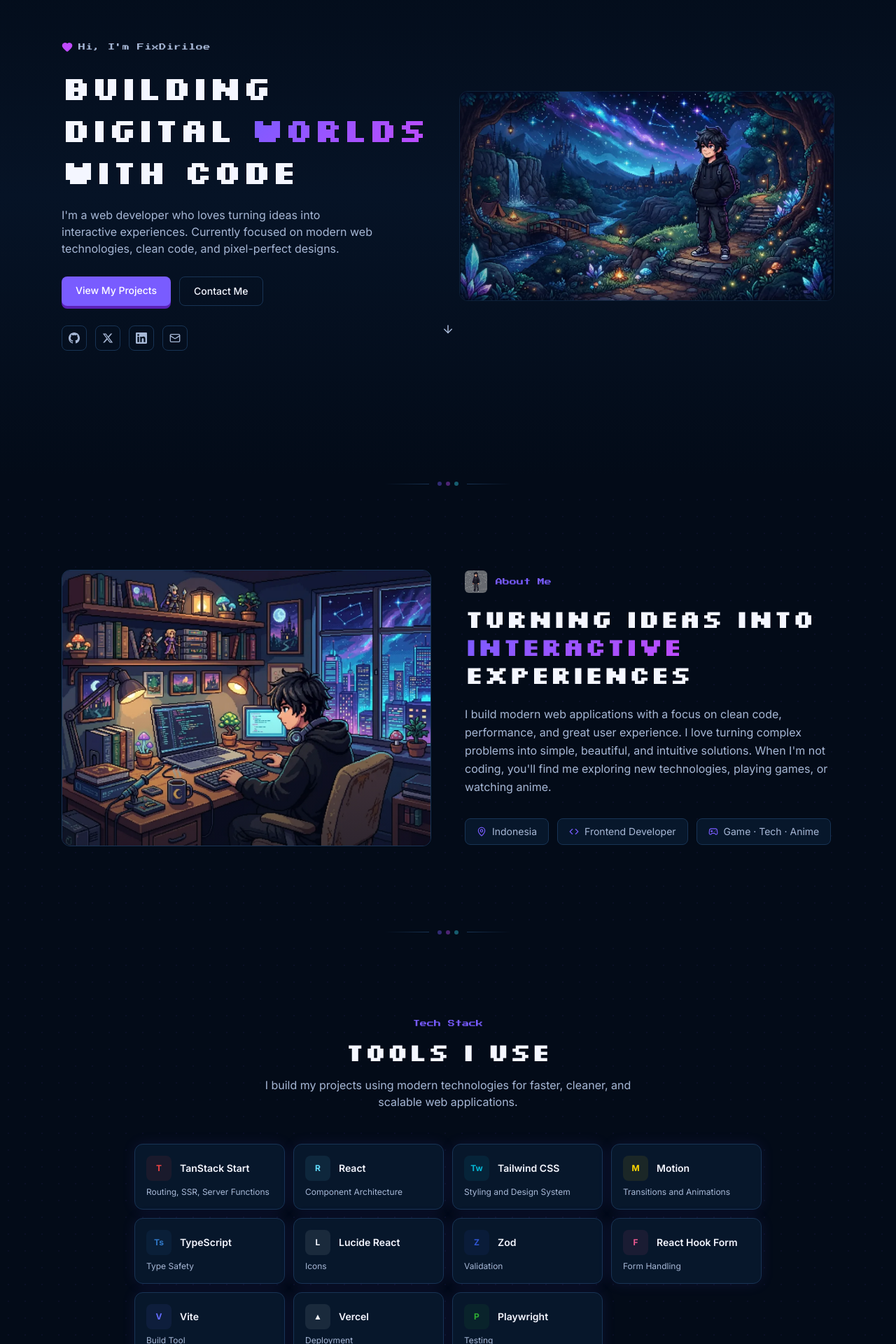
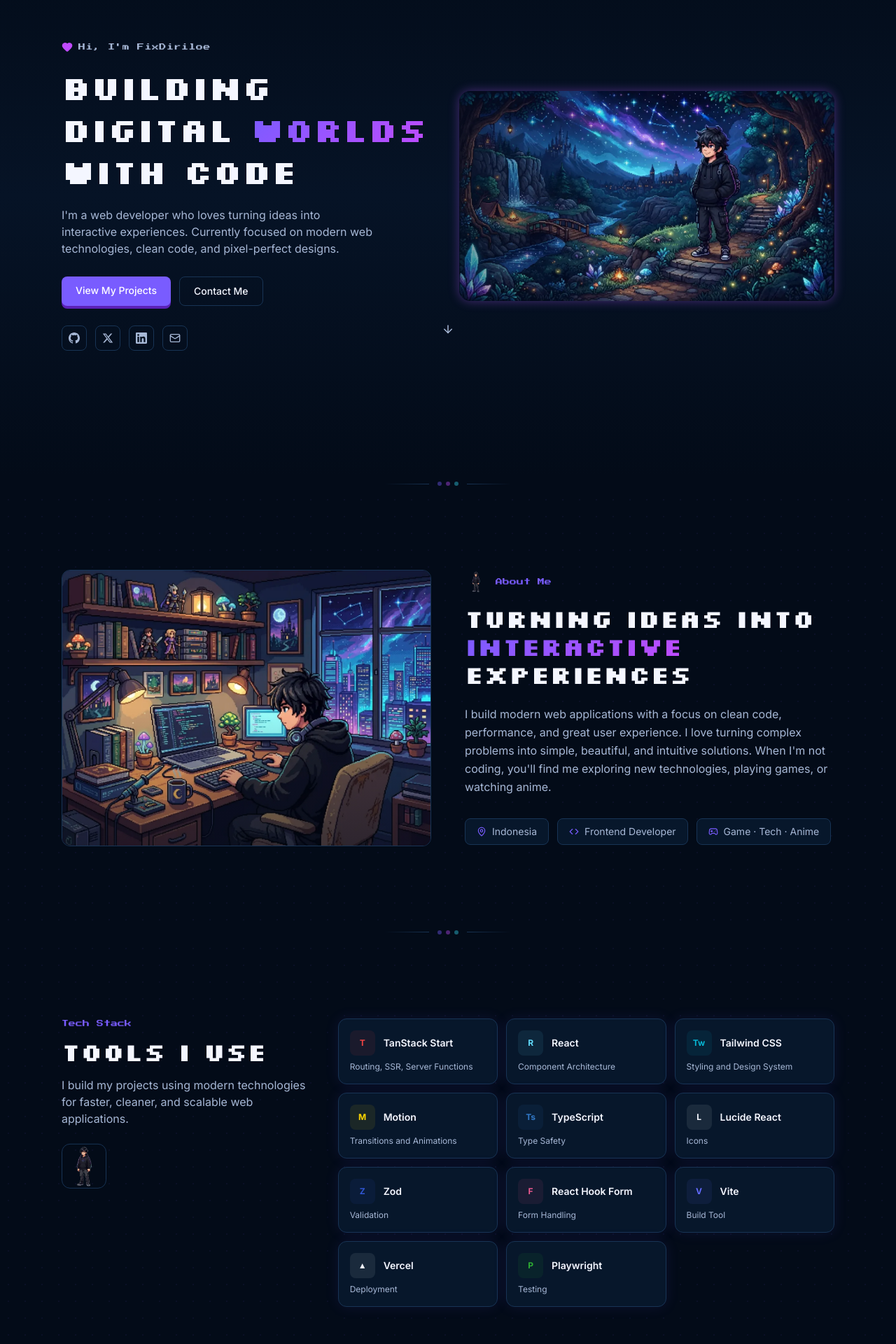
Before and after one commit to randitorizkypratama/Portofolio, a React (Vite) app: page / in a window 1280 px wide. Shown: the part 120-2040 px from the top of the page at 70% size. Built offline with nearby package versions, Linux system fonts and the light colour scheme.

Commit message:
feat: add motion to all images, left-right tech stack layout

```diff
--- a/src/components/AboutSection.tsx
+++ b/src/components/AboutSection.tsx
@@ -1,3 +1,4 @@
+import { motion } from "motion/react";
 import { MapPin, Code, Gamepad2 } from "lucide-react";
 import { siteConfig } from "../data/portfolio";
 import { ScrollReveal } from "./ScrollReveal";
@@ -15,7 +16,11 @@ export function AboutSection() {
         <div className="grid lg:grid-cols-2 gap-12 items-center">
           {/* Left - Workspace Image */}
           <ScrollReveal direction="left">
-            <div className="relative rounded-xl overflow-hidden border border-border">
+            <motion.div
+              className="relative rounded-xl overflow-hidden border border-border"
+              whileHover={{ scale: 1.02 }}
+              transition={{ duration: 0.3 }}
+            >
               <img
                 src="/images/workspace.webp"
                 alt="Developer workspace at night"
@@ -23,16 +28,18 @@ export function AboutSection() {
                 loading="lazy"
               />
               <div className="absolute inset-0 bg-gradient-to-t from-bg-main/40 via-transparent to-transparent" />
-            </div>
+            </motion.div>
           </ScrollReveal>
 
           {/* Right - Content */}
           <ScrollReveal direction="right" delay={0.1}>
             <div className="flex items-center gap-3 mb-4">
-              <img
+              <motion.img
                 src="/images/avatar.webp"
                 alt={siteConfig.name}
                 className="w-8 h-8 rounded-md object-cover"
+                animate={{ y: [0, -3, 0] }}
+                transition={{ duration: 2, repeat: Infinity, ease: "easeInOut" }}
               />
               <span className="retro-font text-[10px] text-primary">
                 About Me
--- a/src/components/ContactSection.tsx
+++ b/src/components/ContactSection.tsx
@@ -2,6 +2,7 @@ import { useState } from "react";
 import { useForm } from "react-hook-form";
 import { zodResolver } from "@hookform/resolvers/zod";
 import { z } from "zod";
+import { motion } from "motion/react";
 import { Send, CheckCircle, Loader2 } from "lucide-react";
 import { siteConfig } from "../data/portfolio";
 import { ScrollReveal } from "./ScrollReveal";
@@ -61,25 +62,27 @@ export function ContactSection() {
 
                 {/* Decorative elements */}
                 <div className="hidden lg:flex items-end gap-4 mt-auto">
-                  <div className="animate-float">
-                    <img
-                      src="/images/avatar.webp"
-                      alt=""
-                      aria-hidden="true"
-                      className="w-12 h-12 rounded-lg object-cover border border-border"
-                    />
-                  </div>
+                  <motion.img
+                    src="/images/avatar.webp"
+                    alt=""
+                    aria-hidden="true"
+                    className="w-12 h-12 rounded-lg object-cover border border-border"
+                    animate={{ y: [0, -5, 0] }}
+                    transition={{ duration: 2.5, repeat: Infinity, ease: "easeInOut" }}
+                  />
                   <div className="glow-border rounded-lg p-3 bg-bg-secondary">
                     <p className="retro-font text-[7px] text-cyan">
                       Thanks for visiting!
                     </p>
                   </div>
-                  <img
+                  <motion.img
                     src="/images/decoration.webp"
                     alt=""
                     aria-hidden="true"
                     className="w-16 h-16 object-contain opacity-60"
                     loading="lazy"
+                    animate={{ y: [0, -4, 0], rotate: [0, 2, -2, 0] }}
+                    transition={{ duration: 3, repeat: Infinity, ease: "easeInOut" }}
                   />
                 </div>
               </div>
--- a/src/components/Footer.tsx
+++ b/src/components/Footer.tsx
@@ -1,3 +1,4 @@
+import { motion } from "motion/react";
 import { Mail } from "lucide-react";
 import { siteConfig, navLinks } from "../data/portfolio";
 import { GithubIcon, XIcon, LinkedinIcon } from "./SocialIcons";
@@ -15,10 +16,12 @@ export function Footer() {
       <div className="max-w-6xl mx-auto px-4 sm:px-6 py-10">
         <div className="flex flex-col sm:flex-row items-center justify-between gap-6">
           <div className="flex items-center gap-2">
-            <img
+            <motion.img
               src="/images/avatar.webp"
               alt={siteConfig.name}
               className="w-6 h-6 rounded-md object-cover"
+              whileHover={{ rotate: 10, scale: 1.1 }}
+              transition={{ duration: 0.2 }}
             />
             <span className="retro-font text-[8px] text-text-main">
               {siteConfig.name}
--- a/src/components/Header.tsx
+++ b/src/components/Header.tsx
@@ -35,10 +35,12 @@ export function Header() {
     >
       <nav className="max-w-6xl mx-auto px-4 sm:px-6 h-16 flex items-center justify-between">
         <a href="#home" className="flex items-center gap-2 group">
-          <img
+          <motion.img
             src="/images/avatar.webp"
             alt={siteConfig.name}
             className="w-7 h-7 rounded-md object-cover"
+            whileHover={{ rotate: 10, scale: 1.1 }}
+            transition={{ duration: 0.2 }}
           />
           <span className="retro-font text-[10px] text-text-main group-hover:text-primary transition-colors">
             {siteConfig.name}
--- a/src/components/HeroSection.tsx
+++ b/src/components/HeroSection.tsx
@@ -79,19 +79,23 @@ export function HeroSection() {
           {/* Right - Image */}
           <motion.div
             className="hidden lg:block"
-            initial={{ opacity: 0, x: 30 }}
-            animate={{ opacity: 1, x: 0 }}
-            transition={{ duration: 0.7, delay: 0.2 }}
+            initial={{ opacity: 0, scale: 0.95 }}
+            animate={{ opacity: 1, scale: 1 }}
+            transition={{ duration: 0.8, delay: 0.2 }}
           >
-            <div className="relative rounded-xl overflow-hidden border border-border/50">
+            <motion.div
+              className="relative"
+              whileHover={{ scale: 1.01 }}
+              transition={{ duration: 0.4 }}
+            >
               <img
                 src="/images/hero-bg.webp"
                 alt="Pixel art fantasy landscape"
-                className="w-full h-auto"
+                className="w-full h-auto rounded-2xl shadow-pixel-glow"
                 loading="eager"
               />
-              <div className="absolute inset-0 bg-gradient-to-l from-transparent via-transparent to-bg-main/30" />
-            </div>
+              <div className="absolute inset-0 rounded-2xl bg-gradient-to-l from-transparent via-transparent to-bg-main/40" />
+            </motion.div>
           </motion.div>
         </div>
 
--- a/src/components/TechStackSection.tsx
+++ b/src/components/TechStackSection.tsx
@@ -1,4 +1,5 @@
-import { techStack } from "../data/portfolio";
+import { motion } from "motion/react";
+import { techStack, siteConfig } from "../data/portfolio";
 import { ScrollReveal } from "./ScrollReveal";
 
 function TechIcon({ name }: { name: string }) {
@@ -42,25 +43,39 @@ export function TechStackSection() {
   return (
     <section id="tech-stack" className="py-20 sm:py-28 dot-grid">
       <div className="max-w-6xl mx-auto px-4 sm:px-6">
-        <ScrollReveal>
-          <div className="text-center mb-12">
+        <div className="grid lg:grid-cols-[1fr_2fr] gap-10 items-start">
+          {/* Left - Header + Avatar */}
+          <ScrollReveal direction="left">
+            <div className="lg:sticky lg:top-24">
               <span className="retro-font text-[10px] text-primary block mb-3">
                 Tech Stack
               </span>
               <h2 className="text-2xl sm:text-3xl lg:text-4xl font-bold mb-4">
                 Tools I Use
               </h2>
-            <p className="text-text-secondary max-w-xl mx-auto text-sm sm:text-base">
-              I build my projects using modern technologies for faster, cleaner,
-              and scalable web applications.
+              <p className="text-text-secondary text-sm sm:text-base mb-6">
+                I build my projects using modern technologies for faster,
+                cleaner, and scalable web applications.
               </p>
+              <motion.img
+                src="/images/avatar.webp"
+                alt={siteConfig.name}
+                className="w-16 h-16 rounded-xl object-cover border border-border hidden lg:block"
+                animate={{ y: [0, -5, 0] }}
+                transition={{ duration: 3, repeat: Infinity, ease: "easeInOut" }}
+              />
             </div>
           </ScrollReveal>
 
-        <div className="grid grid-cols-2 sm:grid-cols-3 lg:grid-cols-4 gap-3 max-w-4xl mx-auto">
+          {/* Right - Tech Cards Grid */}
+          <div className="grid grid-cols-2 sm:grid-cols-3 gap-3">
             {techStack.map((tech, i) => (
-            <ScrollReveal key={tech.name} delay={i * 0.04}>
-              <div className="glow-border rounded-xl p-4 bg-bg-elevated hover:bg-bg-secondary hover:shadow-card-hover transition-all group h-full">
+              <ScrollReveal key={tech.name} delay={i * 0.04} direction="right">
+                <motion.div
+                  className="glow-border rounded-xl p-4 bg-bg-elevated hover:bg-bg-secondary hover:shadow-card-hover transition-all group h-full"
+                  whileHover={{ y: -4 }}
+                  transition={{ duration: 0.2 }}
+                >
                   <div className="flex items-center gap-3 mb-2">
                     <TechIcon name={tech.icon} />
                     <span className="font-semibold text-sm text-text-main group-hover:text-primary transition-colors">
@@ -70,9 +85,10 @@ export function TechStackSection() {
                   <p className="text-xs text-text-secondary">
                     {tech.description}
                   </p>
-              </div>
+                </motion.div>
               </ScrollReveal>
             ))}
+          </div>
         </div>
       </div>
     </section>
```
Also changed, not shown: src/components/ProjectsSection.tsx (+7 -2 lines), public/images/avatar.webp, public/images/decoration.webp. Lines whose indentation alone changed are shown as unchanged.
